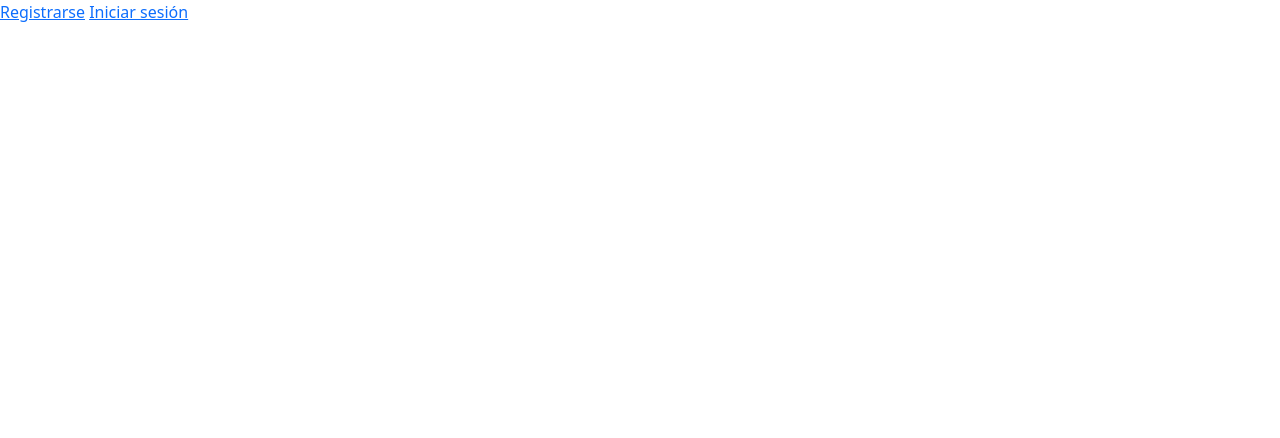
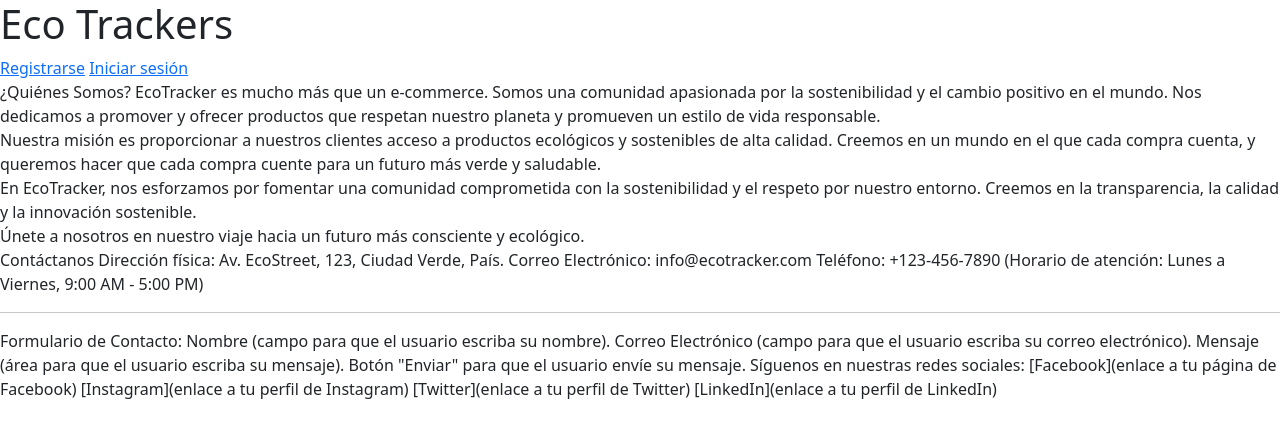
Before and after one commit to ecoTrackers/eco_traker, a website: page index.html in a window 1280 px wide. Drawn offline with nearby package versions, Linux system fonts and the light colour scheme.

Commit message:
anexo de texto y maquetacion de pagina de index

```diff
--- a/index.html
+++ b/index.html
@@ -11,8 +11,57 @@
     <link rel="stylesheet" href="css/styles.css">
 </head>
 <body>
-    <a href="logup/logup.html">Registrarse</a>
-    <a href="login/login.html">Iniciar sesión</a>
+    <header>
+        <h1>Eco Trackers</h1>
+        <nav>
+            <a href="logup/logup.html">Registrarse</a>
+            <a href="login/login.html">Iniciar sesión</a>
+        </nav>
+    </header>
+
+    <section>
+        <article>
+            ¿Quiénes Somos?
+
+            EcoTracker es mucho más que un e-commerce. Somos una comunidad apasionada por la sostenibilidad y el cambio positivo en el mundo. Nos dedicamos a promover y ofrecer productos que respetan nuestro planeta y promueven un estilo de vida responsable.
+
+        </article>
+        <article>
+            Nuestra misión es proporcionar a nuestros clientes acceso a productos ecológicos y sostenibles de alta calidad. Creemos en un mundo en el que cada compra cuenta, y queremos hacer que cada compra cuente para un futuro más verde y saludable.
+
+        </article>
+        <article>
+            En EcoTracker, nos esforzamos por fomentar una comunidad comprometida con la sostenibilidad y el respeto por nuestro entorno. Creemos en la transparencia, la calidad y la innovación sostenible.
+
+        </article>
+        <article>
+            Únete a nosotros en nuestro viaje hacia un futuro más consciente y ecológico.
+        </article>
+    </section>
+    <footer>
+
+        Contáctanos
+
+        Dirección física: Av. EcoStreet, 123, Ciudad Verde, País.
+
+        Correo Electrónico: info@ecotracker.com
+
+        Teléfono: +123-456-7890 (Horario de atención: Lunes a Viernes, 9:00 AM - 5:00 PM)
+
+        <hr>
+        Formulario de Contacto:
+        Nombre (campo para que el usuario escriba su nombre).
+        Correo Electrónico (campo para que el usuario escriba su correo electrónico).
+        Mensaje (área para que el usuario escriba su mensaje).
+        Botón "Enviar" para que el usuario envíe su mensaje.
+
+        Síguenos en nuestras redes sociales:
+        [Facebook](enlace a tu página de Facebook)
+        [Instagram](enlace a tu perfil de Instagram)
+        [Twitter](enlace a tu perfil de Twitter)
+        [LinkedIn](enlace a tu perfil de LinkedIn)
+    </footer>
+
     <script src="js/bootstrap.min.js"></script>
     <script src="js/script.js"></script>
 </body>
```
Also changed, not shown: login/login.html (+1 -1 lines), logup/logup.html (+1 -1 lines).
